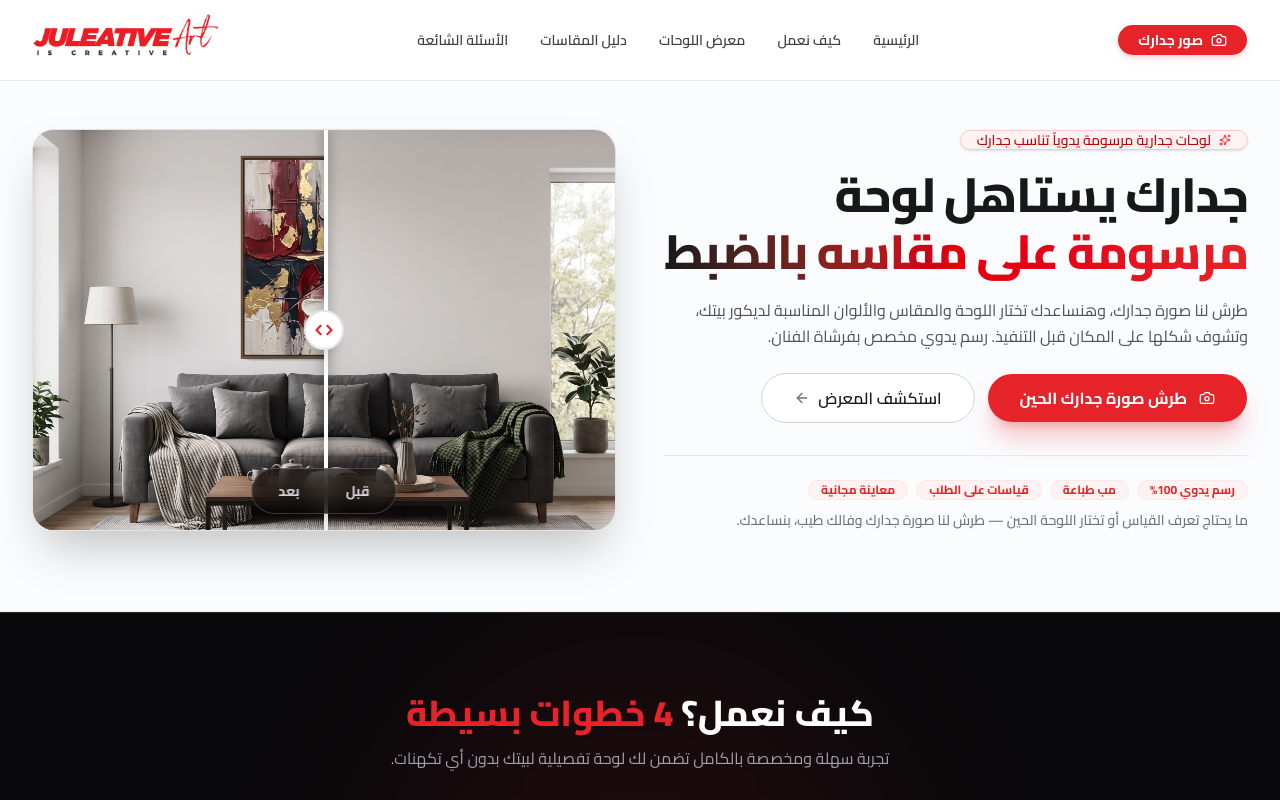
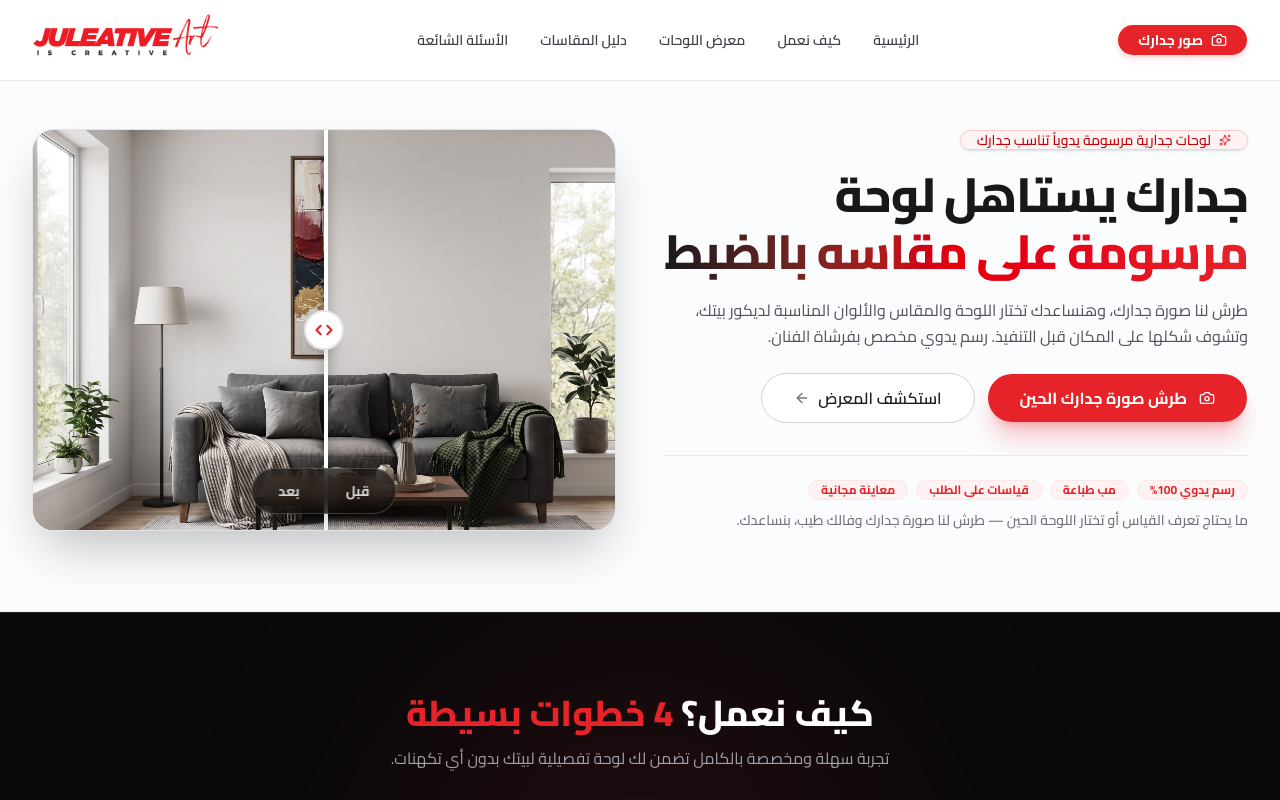
Before and after one commit to bishoymilad28/juleativeart, a Next.js app: page / in a window 1280 px wide. Shown: the top 800 px of the page. Built offline with nearby package versions, Linux system fonts and the light colour scheme.

Commit message:
fix slider lag and transition delay

```diff
--- a/src/components/image-slider.tsx
+++ b/src/components/image-slider.tsx
@@ -20,7 +20,11 @@ export function ImageSlider({ beforeImage, afterImage }: ImageSliderProps) {
     let position = (x / rect.width) * 100;
     if (position < 0) position = 0;
     if (position > 100) position = 100;
-    setSliderPosition(position);
+
+    // استخدام requestAnimationFrame لحركة أنعم على الشاشة
+    requestAnimationFrame(() => {
+      setSliderPosition(position);
+    });
   }, []);
 
   const handleTouchMove = useCallback((e: TouchEvent) => {
@@ -66,7 +70,7 @@ export function ImageSlider({ beforeImage, afterImage }: ImageSliderProps) {
         handleMove(e.touches[0].clientX);
       }}
     >
-      {/* صورة "قبل" (الحائط الفارغ كخلفية أساسية) */}
+      {/* صورة "قبل" (الخلفية) */}
       <Image
         src={beforeImage}
         alt="قبل إضافة اللوحة"
@@ -75,12 +79,12 @@ export function ImageSlider({ beforeImage, afterImage }: ImageSliderProps) {
         priority
       />
 
-      {/* صورة "بعد" (اللوحة معلقة - الطبقة المتحركة) */}
+      {/* صورة "بعد" (الطبقة المقصوصة حركياً) */}
       <div
-        className="absolute top-0 bottom-0 left-0 overflow-hidden transition-all duration-75 ease-out"
+        className="absolute top-0 bottom-0 left-0 overflow-hidden will-change-[width]"
         style={{ width: `${sliderPosition}%` }}
       >
-        <div className="relative w-full h-full min-w-[300px] sm:min-w-[600px]">
+        <div className="absolute inset-0 w-full h-full min-w-[100vw] sm:min-w-[700px]">
           <Image
             src={afterImage}
             alt="بعد إضافة اللوحة"
@@ -91,9 +95,9 @@ export function ImageSlider({ beforeImage, afterImage }: ImageSliderProps) {
         </div>
       </div>
 
-      {/* خط السلايدر */}
+      {/* خط السلايدر الفاصل */}
       <div
-        className="absolute top-0 bottom-0 w-1 bg-white cursor-ew-resize z-20 shadow-[0_0_12px_rgba(0,0,0,0.5)] transition-all duration-75 ease-out"
+        className="absolute top-0 bottom-0 w-1 bg-white cursor-ew-resize z-20 shadow-[0_0_12px_rgba(0,0,0,0.5)] will-change-[left]"
         style={{ left: `${sliderPosition}%` }}
       >
         <div className="absolute top-1/2 -translate-y-1/2 -translate-x-1/2 w-10 h-10 bg-white rounded-full flex items-center justify-center shadow-xl border-2 border-zinc-200 text-zinc-900 font-bold group-hover:scale-110 transition-transform">
@@ -103,7 +107,7 @@ export function ImageSlider({ beforeImage, afterImage }: ImageSliderProps) {
         </div>
       </div>
 
-      {/* أزرار قبل وبعد المظبوطة */}
+      {/* أزرار التنقل السريع (قبل / بعد) */}
       <div
         dir="rtl"
         className="absolute bottom-4 left-1/2 -translate-x-1/2 z-30 flex items-center gap-1.5 p-1.5 bg-black/60 backdrop-blur-md rounded-full border border-white/20 shadow-xl"
```
